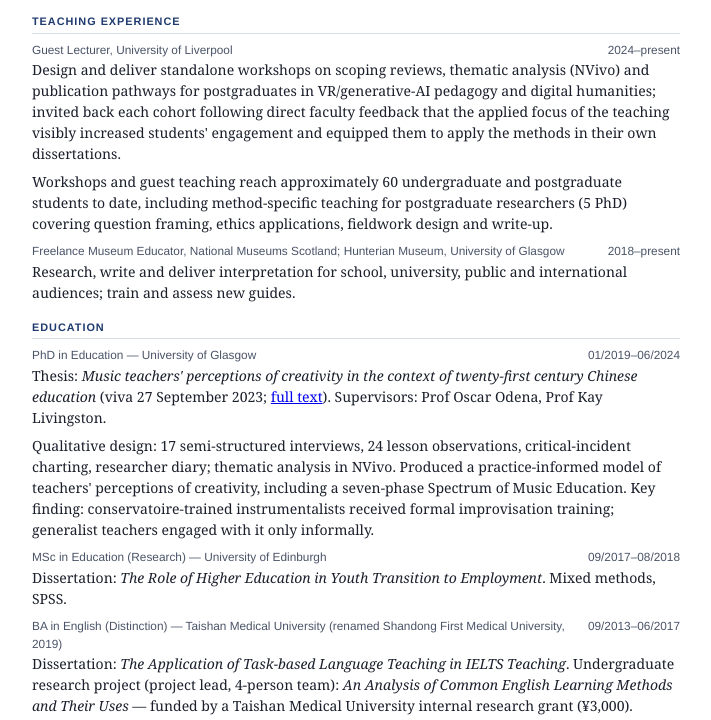
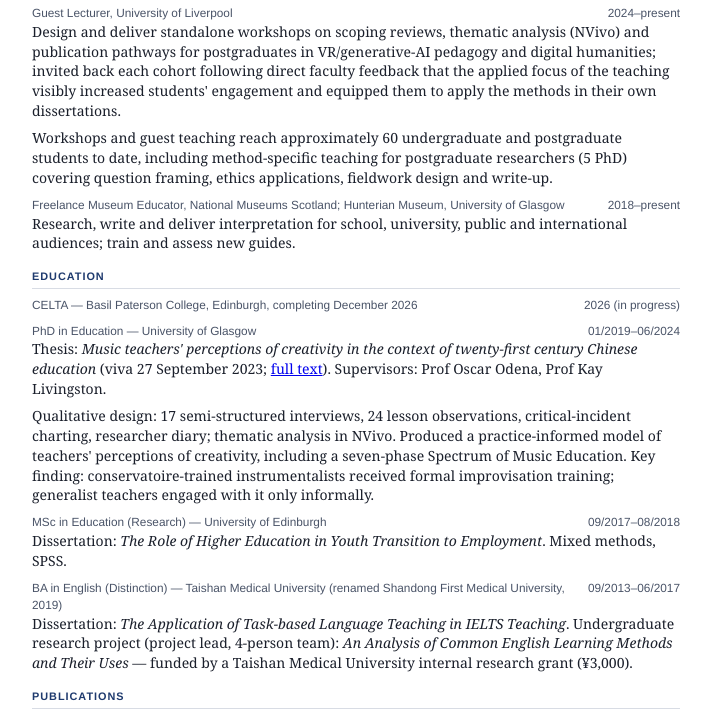
Before and after one commit to ge-xiaowen/ge-xiaowen.github.io, a plain HTML site: page cv-print.html in a window 1280 px wide. Shown: the part 638-1358 px from the top of the page, without its empty margins (284-995 px from the left). Drawn offline with Linux system fonts and the light colour scheme.

Commit message:
Add CELTA (in progress, completing December 2026) to Education section

```diff
--- a/cv-print.html
+++ b/cv-print.html
@@ -10,10 +10,10 @@
     background: #fff;
     color: #1a1f2b;
     font-family: Georgia, 'Iowan Old Style', 'Palatino Linotype', serif;
-    line-height: 1.5;
+    line-height: 1.42;
     font-size: 10.5pt;
   }
-  main { max-width: 720px; margin: 0 auto; padding: 40px 36px; }
+  main { max-width: 720px; margin: 0 auto; padding: 30px 36px; }
   header {
     margin-bottom: 22px;
     border-bottom: 2.5px solid #1e3a6e;
@@ -90,6 +90,9 @@
   <section>
     <h2>Education</h2>
     <div class="entry">
+      <div class="entry-meta"><span class="dates">2026 (in progress)</span> CELTA — Basil Paterson College, Edinburgh, completing December 2026</div>
+    </div>
+    <div class="entry">
       <div class="entry-meta"><span class="dates">01/2019–06/2024</span> PhD in Education — University of Glasgow</div>
       <p>Thesis: <em>Music teachers' perceptions of creativity in the context of twenty-first century Chinese education</em> (viva 27 September 2023; <a href="https://theses.gla.ac.uk/84351/" target="_blank" rel="noopener">full text</a>). Supervisors: Prof Oscar Odena, Prof Kay Livingston.</p>
       <p>Qualitative design: 17 semi-structured interviews, 24 lesson observations, critical-incident charting, researcher diary; thematic analysis in NVivo. Produced a practice-informed model of teachers' perceptions of creativity, including a seven-phase Spectrum of Music Education. Key finding: conservatoire-trained instrumentalists received formal improvisation training; generalist teachers engaged with it only informally.</p>
```
Also changed, not shown: cv-print-color.html (+4 -0 lines), index.html (+3 -0 lines), 1 other file.
